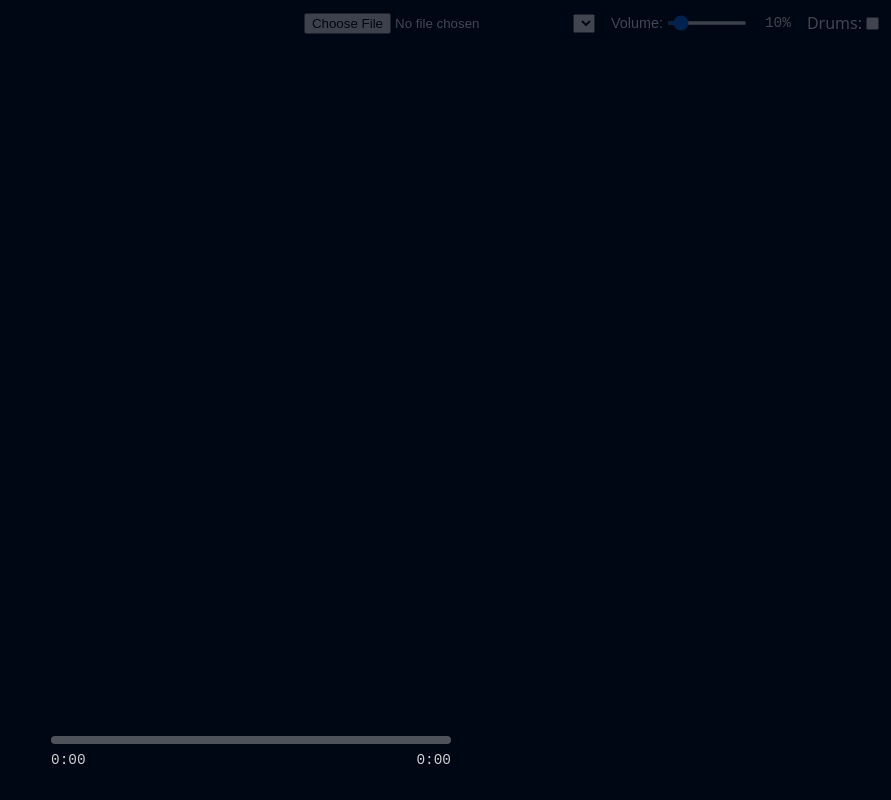
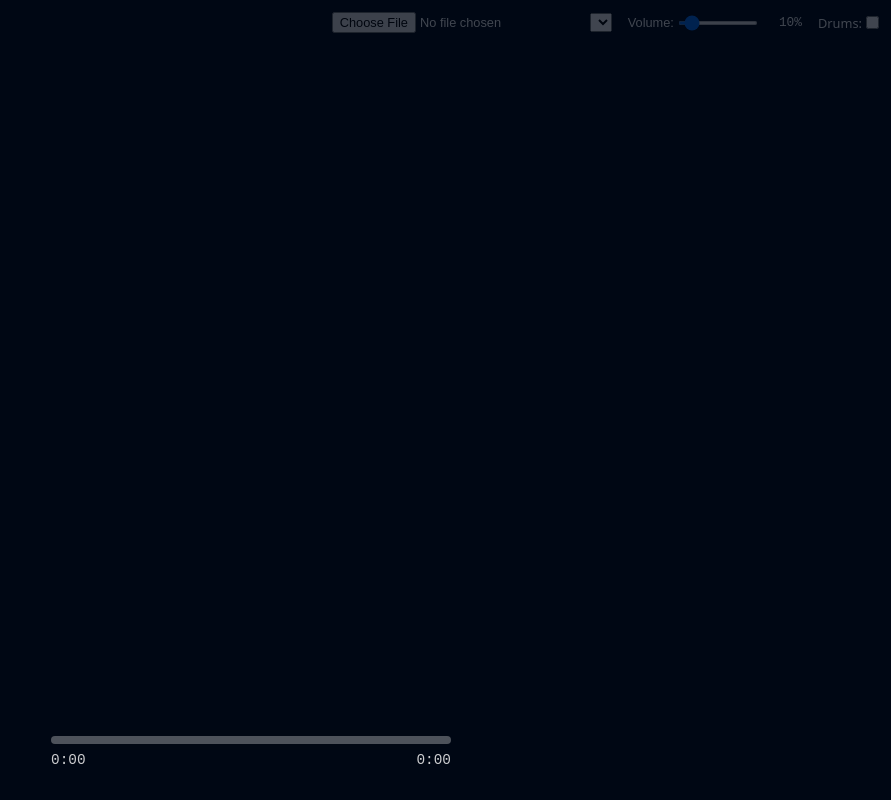
Before and after one commit to pennane/midi-barsec, a website built with Vite: page packages/front/index.html in a window 1280 px wide. Shown: the whole page, without its empty margins (389-1280 px from the left). Built offline with nearby package versions, Linux system fonts and the light colour scheme.

Commit message:
font size

```diff
--- a/packages/front/src/style.css
+++ b/packages/front/src/style.css
@@ -30,6 +30,11 @@ body {
   gap: 1rem;
   flex-wrap: wrap;
 }
+
+#settings * {
+  font-size: 0.8rem !important;
+}
+
 #settings > div {
   display: flex;
   align-items: center;
```
